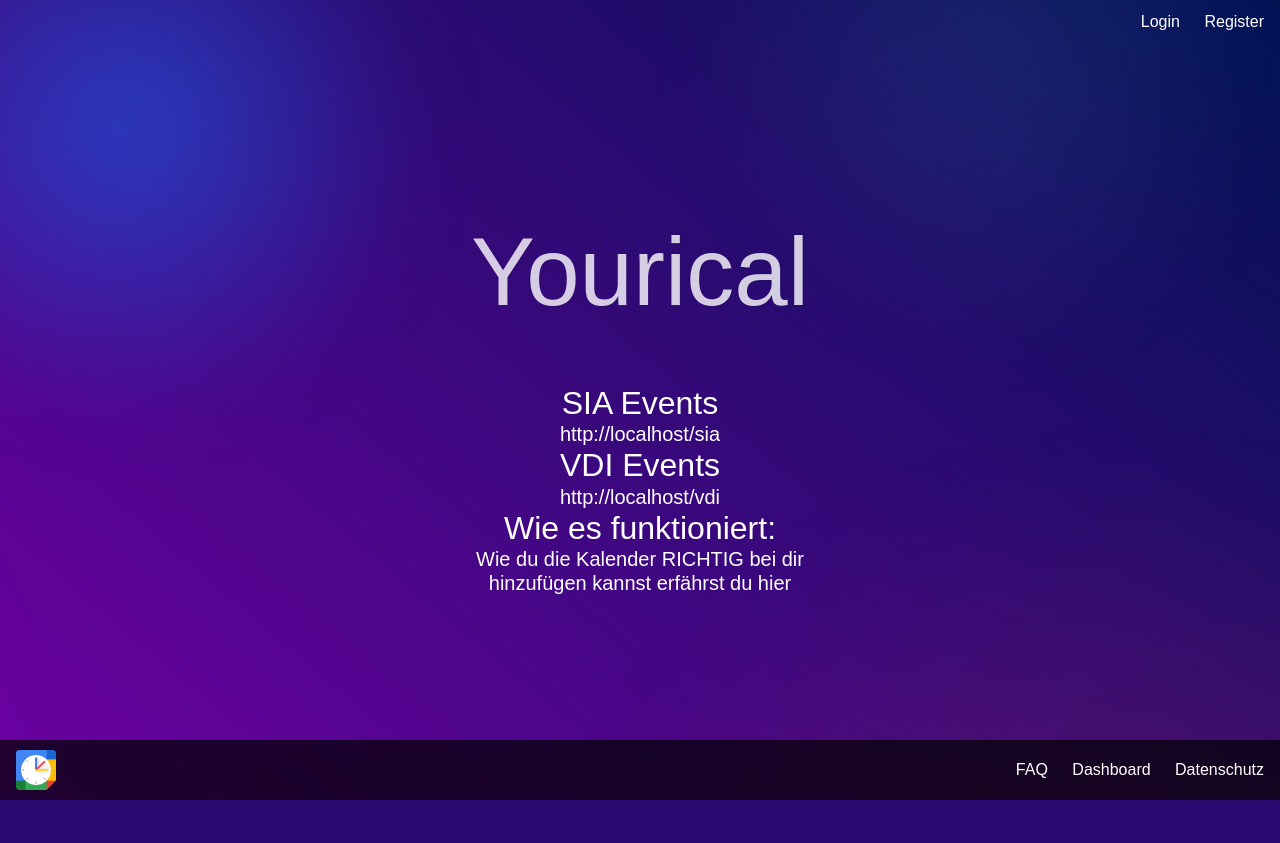
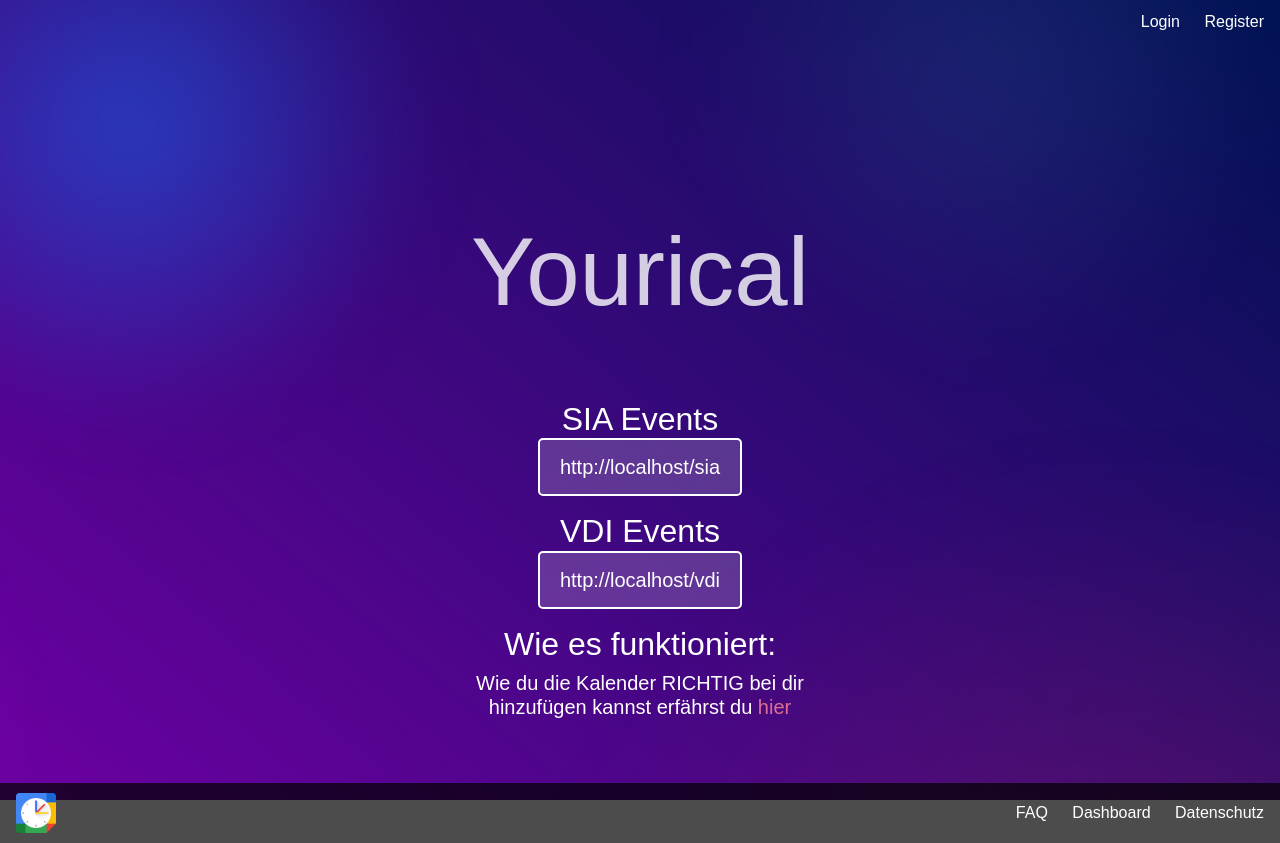
Before and after one commit to Kurzhalsgiraffe/Yourical, a Flask app: page / in a window 1280 px wide. Before the commit the page ends 800 px from the top, so only its background shows below. Run offline with Flask 3, Linux system fonts and the light colour scheme; parts of the project's set-up code (start-up, migrations or seed data) failed here and were passed over.

Commit message:
better home page

```diff
--- /dev/null
+++ b/server/project/static/js/utils.js
@@ -0,0 +1,7 @@
+function copyLink(event) {
+    event.preventDefault();
+
+    var link = event.target.href;
+    navigator.clipboard.writeText(link);
+    alert("Link copied to clipboard: " + link);
+}
--- a/server/project/templates/base.html
+++ b/server/project/templates/base.html
@@ -63,6 +63,7 @@
     </div>
 
     <script src="{{ url_for('static', filename='js/jquery.min.js') }}" type="application/javascript"></script>
+    <script src="{{ url_for('static', filename='js/utils.js') }}" type="application/javascript"></script>
     {% block additionaljavascript %}{% endblock %}
 </body>
 
--- a/server/project/templates/index.html
+++ b/server/project/templates/index.html
@@ -10,16 +10,24 @@
 
         <div class="links-container">
             {% if current_user.is_authenticated %}
-                <h2>Dein Kalender</h2>
-                <h5><a href="{{ domain }}/ical/{{ current_user.username }}">{{ domain }}/ical/{{ current_user.username }}</a></h5>
+                <div class="my-3">
+                    <h2>Dein Kalender</h2>
+                    <a href="{{ domain }}/ical/{{ current_user.username }}" class="link-box" onclick="copyLink(event)">{{ domain }}/ical/{{ current_user.username }}</a>
+                </div>
             {% endif %}
 
-            <h2>SIA Events</h2>
-            <h5><a href="{{ domain }}/sia">{{ domain }}/sia</a></h5>
-            <h2>VDI Events</h2>
-            <h5><a href="{{ domain }}/vdi">{{ domain }}/vdi</a></h5>
-            <h2>Wie es funktioniert:</h2>
-            <h5>Wie du die Kalender RICHTIG bei dir <br> hinzufügen kannst erfährst du <a href="{{ domain }}/faq">hier</a></h5>
+            <div class="my-3">
+                <h2>SIA Events</h2>
+                <a href="{{ domain }}/sia" class="link-box" onclick="copyLink(event)">{{ domain }}/sia</a>
+            </div>
+            <div class="my-3">
+                <h2>VDI Events</h2>
+                <a href="{{ domain }}/vdi" class="link-box" onclick="copyLink(event)">{{ domain }}/vdi</a>
+            </div>
+            <div class="my-3">
+                <h2>Wie es funktioniert:</h2>
+                <h5 class="mt-2">Wie du die Kalender RICHTIG bei dir <br> hinzufügen kannst erfährst du <a href="{{ url_for('faq') }}" class="link">hier</a></h5>
+            </div>
         </div>
     </div>
 {% endblock %}
```
Also changed, not shown: server/project/static/js/dashboard.js (+0 -8 lines), server/project/server.py (line endings or trailing spaces).
